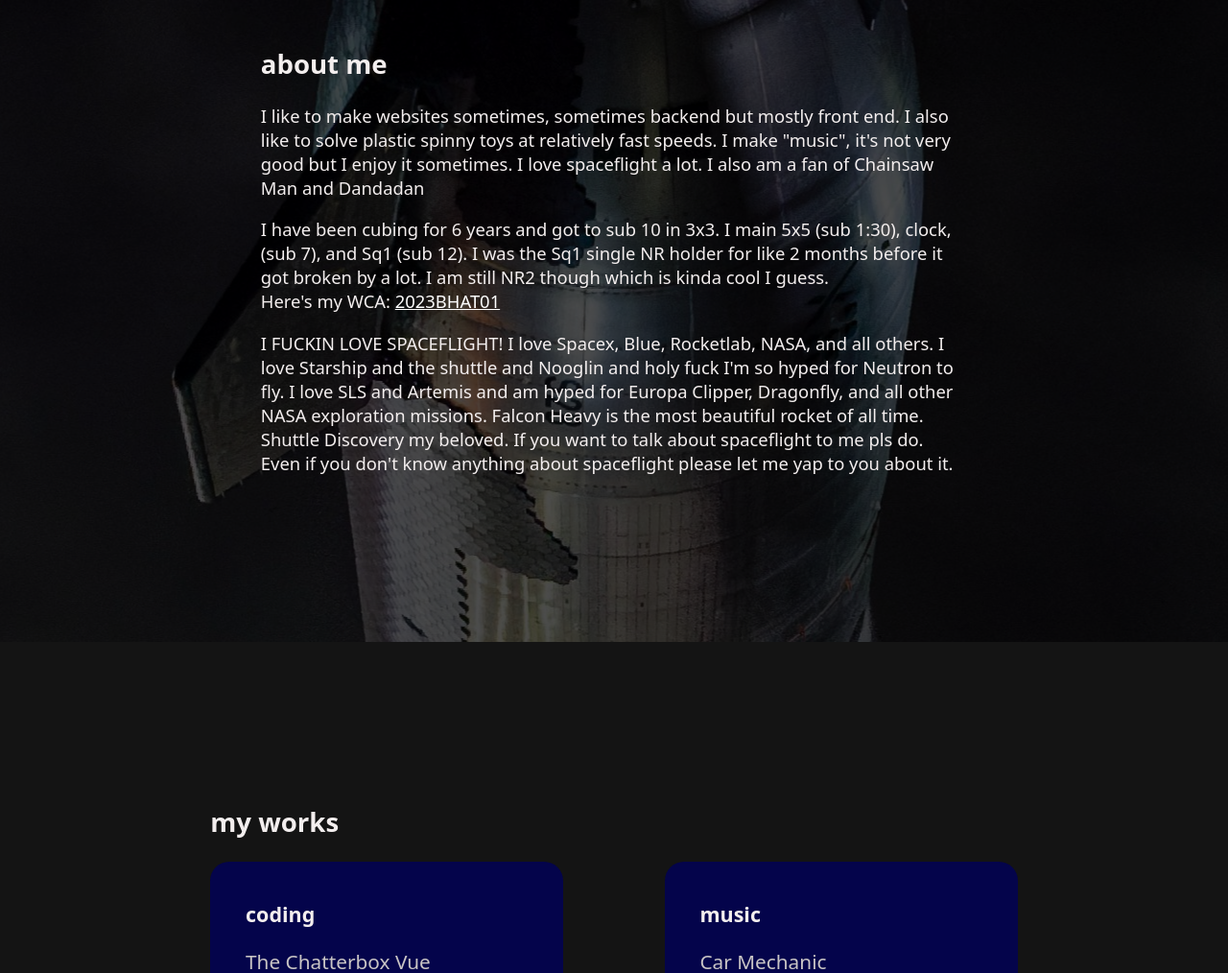
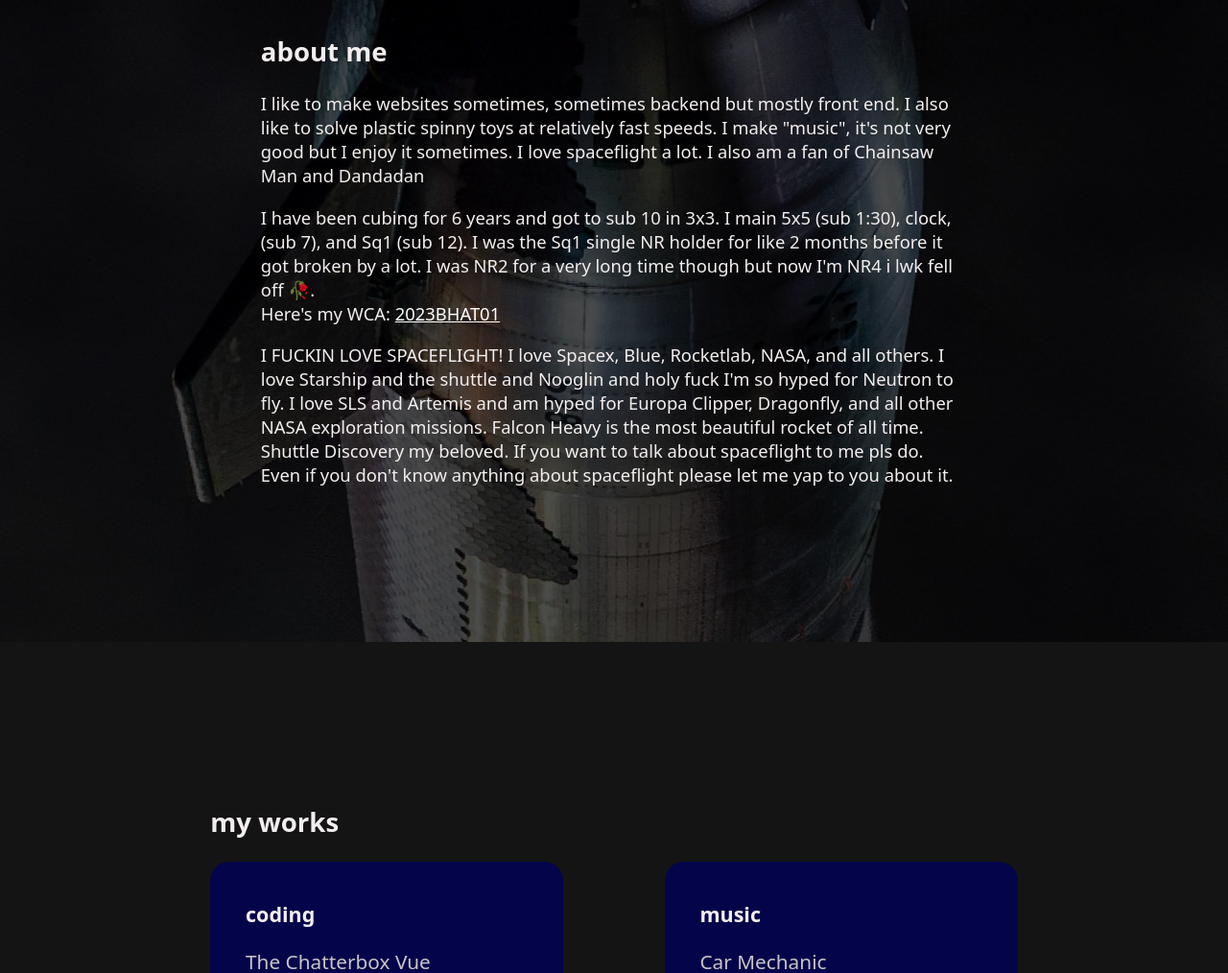
Before and after one commit to ShedeurCoder/ShedeurCoder.github.io, a plain HTML site: page index.html in a window 1280 px wide. Shown: the part 931-1945 px from the top of the page at 96% size. Drawn offline with Linux system fonts and the light colour scheme.

Commit message:
Update index.html

```diff
--- a/index.html
+++ b/index.html
@@ -32,7 +32,7 @@
                 I like to make websites sometimes, sometimes backend but mostly front end. I also like to solve plastic spinny toys at relatively fast speeds. I make "music", it's not very good but I enjoy it sometimes. I love spaceflight a lot. I also am a fan of Chainsaw Man and Dandadan
             </p>
             <p>
-                I have been cubing for 6 years and got to sub 10 in 3x3. I main 5x5 (sub 1:30), clock, (sub 7), and Sq1 (sub 12). I was the Sq1 single NR holder for like 2 months before it got broken by a lot. I am still NR2 though which is kinda cool I guess.<br>
+                I have been cubing for 6 years and got to sub 10 in 3x3. I main 5x5 (sub 1:30), clock, (sub 7), and Sq1 (sub 12). I was the Sq1 single NR holder for like 2 months before it got broken by a lot. I was NR2 for a very long time though but now I'm NR4 i lwk fell off 🥀.<br>
                 Here's my WCA: <a href="https://worldcubeassociation.org/persons/2023BHAT01" target="_blank" style="color: white;">2023BHAT01</a>
             </p>
             <p>
```
